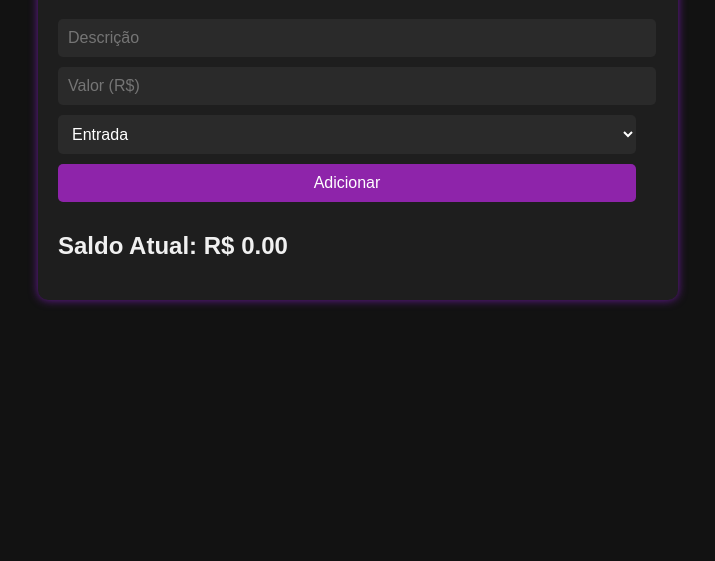
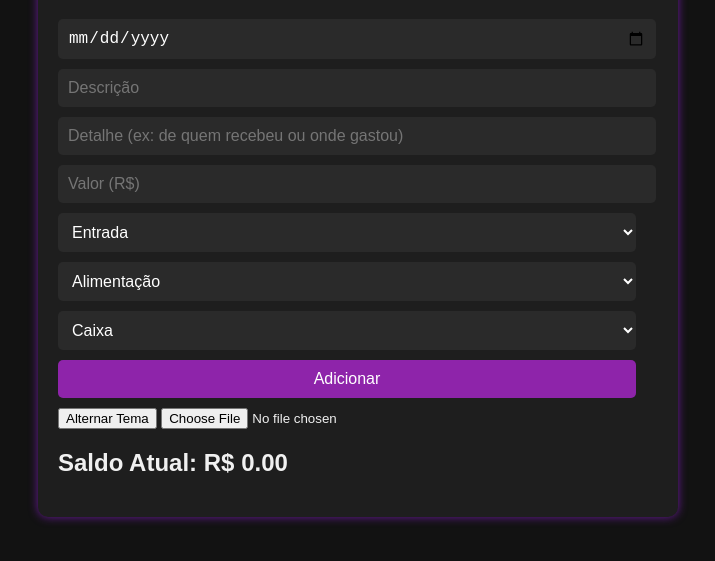
Before and after one commit to WITT20/organizador-financeiro, a plain HTML site: page index.html in a window 1280 px wide. Shown: the part 121-682 px from the top of the page, without its empty margins (282-997 px from the left). Drawn offline with Linux system fonts and the light colour scheme.

Commit message:
index.html

```diff
--- a/index.html
+++ b/index.html
@@ -1,24 +1,42 @@
-
 <!DOCTYPE html>
 <html lang="pt-BR">
 <head>
-    <meta charset="UTF-8">
-    <meta name="viewport" content="width=device-width, initial-scale=1.0">
+    <meta charset="UTF-8" />
+    <meta name="viewport" content="width=device-width, initial-scale=1" />
     <title>Finanças Fácil</title>
-    <link rel="stylesheet" href="style.css">
+    <link rel="stylesheet" href="style.css" />
 </head>
 <body>
     <div class="container">
         <h1>Finanças Fácil</h1>
         <div class="form">
-            <input type="text" id="desc" placeholder="Descrição">
-            <input type="number" id="value" placeholder="Valor (R$)">
+            <input type="date" id="data" />
+            <input type="text" id="desc" placeholder="Descrição" />
+            <input type="text" id="detalhe" placeholder="Detalhe (ex: de quem recebeu ou onde gastou)" />
+            <input type="number" id="value" placeholder="Valor (R$)" />
             <select id="type">
                 <option value="entrada">Entrada</option>
                 <option value="saida">Saída</option>
             </select>
+            <select id="categoria">
+                <option value="Alimentação">Alimentação</option>
+                <option value="Transporte">Transporte</option>
+                <option value="Lazer">Lazer</option>
+                <option value="Salário">Salário</option>
+                <option value="Outros">Outros</option>
+            </select>
+            <select id="banco">
+                <option value="Caixa">Caixa</option>
+                <option value="Banco do Brasil">Banco do Brasil</option>
+                <option value="Bradesco">Bradesco</option>
+                <option value="Itaú">Itaú</option>
+                <option value="Santander">Santander</option>
+                <option value="Outro">Outro</option>
+            </select>
             <button onclick="addTransacao()">Adicionar</button>
         </div>
+        <button id="toggleTema">Alternar Tema</button>
+        <input type="file" id="imgFundoInput" accept="image/*" />
         <h2>Saldo Atual: R$ <span id="saldo">0.00</span></h2>
         <ul id="historico"></ul>
     </div>
```
